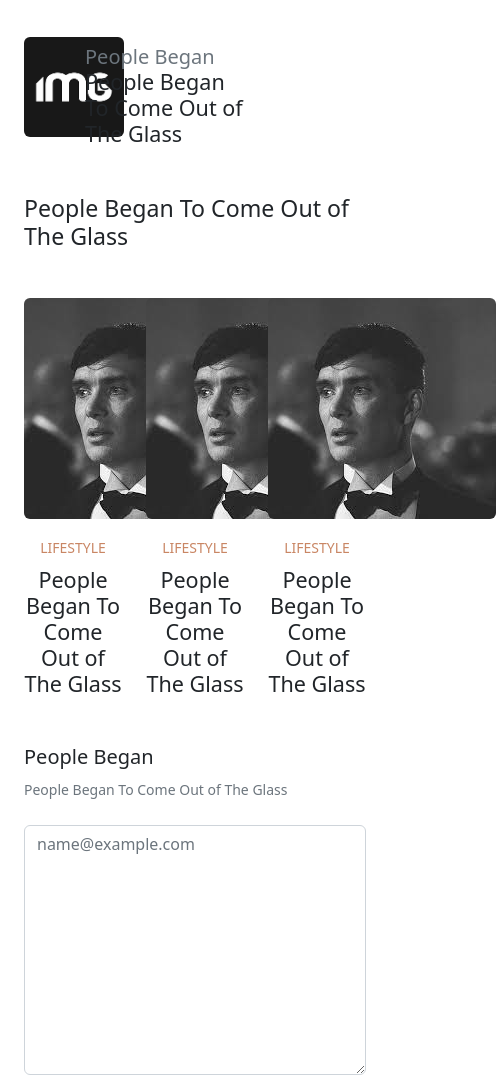
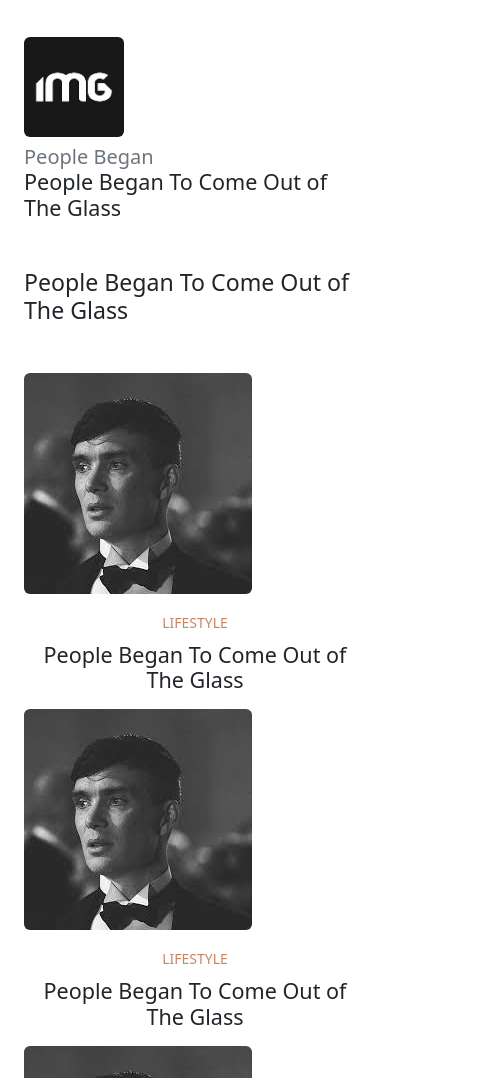
Before and after one commit to A-rahhal/Travel_blog, a website: page post-page.html in a window 390 px wide. Shown: the part 2082-3160 px from the top of the page, 496 px wide, since content can reach past the window. Drawn offline with nearby package versions, Linux system fonts and the light colour scheme; files that its build step writes are made by us from their sources.

Commit message:
first commit

```diff
--- a/post-page.html
+++ b/post-page.html
@@ -125,10 +125,10 @@
           <hr>
           <div class="container mt-5">
             <div class="row">
-              <div class="col-2">
+              <div class="col-md-2">
                 <img src="assets/img/img1.png" width="100" class="rounded" alt="...">
               </div>
-              <div class="col-6 mt-2">
+              <div class="col-md-6 mt-2">
                 <h5 class="card-title text-secondary">People Began </h5>
                 <h4 class="card-title">People Began To Come Out of The Glass</h4>
               </div>
@@ -137,17 +137,17 @@
           <div class="container mt-5">
             <h3 class="card-title mt-3">People Began To Come Out of The Glass</h3>
             <div class="row mt-5">
-              <div class="col-4">
+              <div class="col-xl-4 mb-3">
                 <img src="assets/img/images1.jpg" class="rounded float-center" alt="...">
                 <p class="card-text mb-2 text-center mt-3"><small class="text-danger">LIFESTYLE</small></p>
                 <h4 class="card-title text-center">People Began To Come Out of The Glass</h4>
               </div>
-              <div class="col-4">
+              <div class="col-xl-4 mb-3">
                 <img src="assets/img/images1.jpg" class="rounded float-center" alt="...">
                 <p class="card-text mb-2 text-center mt-3"><small class="text-danger">LIFESTYLE</small></p>
                 <h4 class="card-title text-center">People Began To Come Out of The Glass</h4>
               </div>
-              <div class="col-4">
+              <div class="col-xl-4 mb-3">
                 <img src="assets/img/images1.jpg" class="rounded float-center" alt="...">
                 <p class="card-text mb-2 text-center mt-3"><small class="text-danger">LIFESTYLE</small></p>
                 <h4 class="card-title text-center">People Began To Come Out of The Glass</h4>
```
Also changed, not shown: 1 other file.
